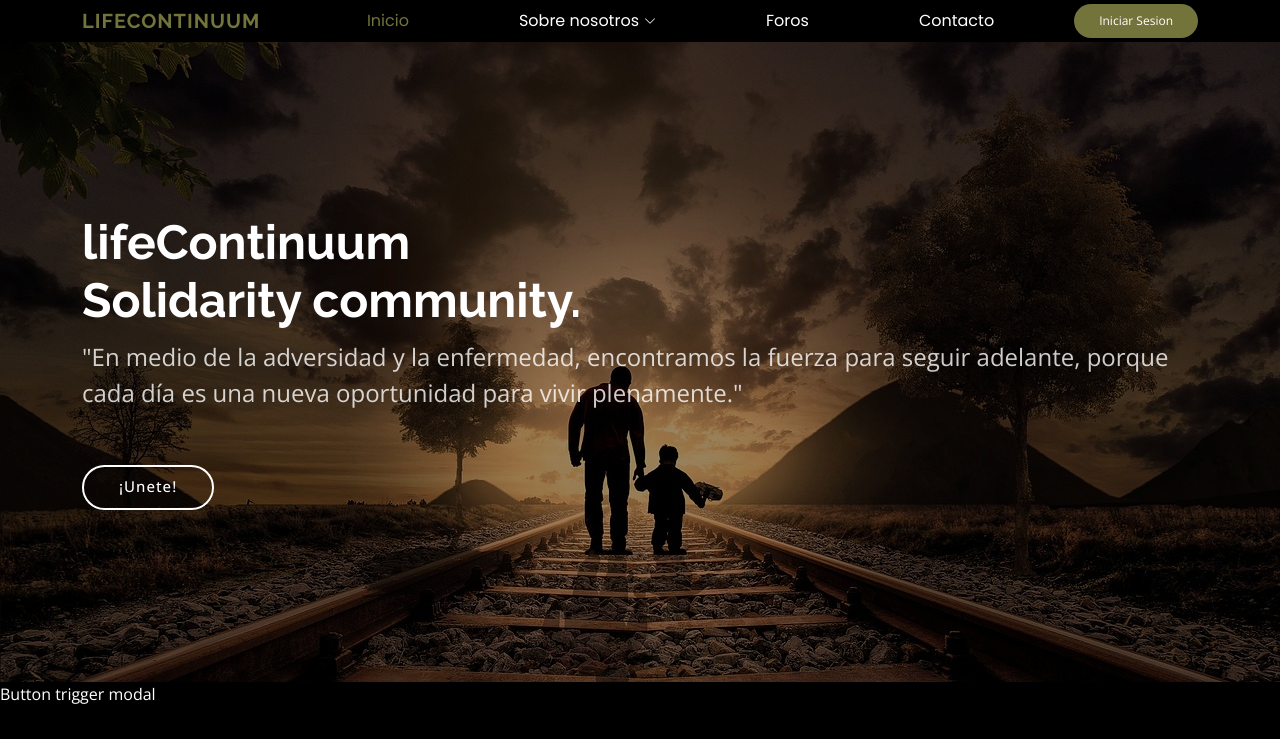
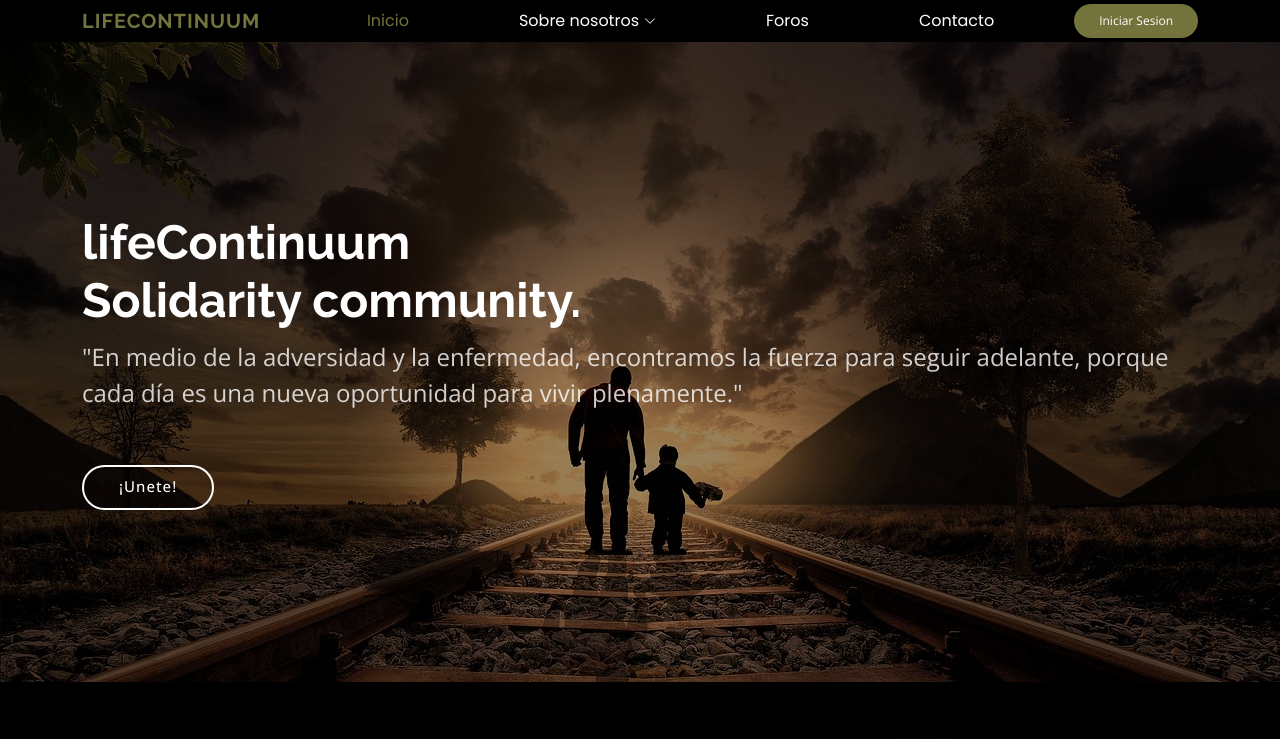
Before and after one commit to Juancho1202-tech/LifeContinuum, a plain HTML site: page index.html in a window 1280 px wide. Shown: the top 739 px of the page. Drawn offline with nearby package versions, Linux system fonts and the light colour scheme.

Commit message:
Update index.html

```diff
--- a/index.html
+++ b/index.html
@@ -120,7 +120,7 @@
 
     </section><!-- /Hero Section -->
 
-    Button trigger modal
+
 <!-- <button type="button" class="btn btn-primary" data-bs-toggle="modal" data-bs-target="#exampleModal">
   Launch demo modal
 </button> -->
```
